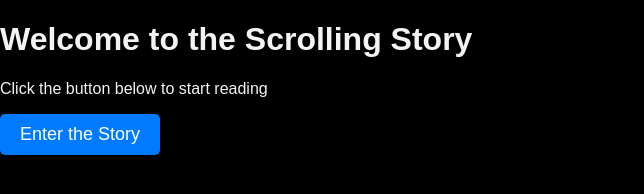
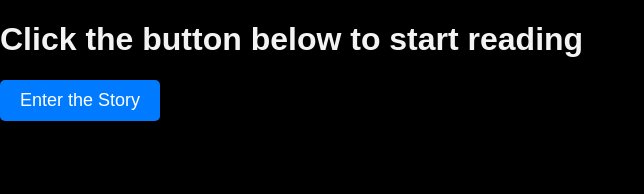
Before and after one commit to evanphoward/English195-Final, a plain HTML site: page index.html in a window 1280 px wide. Shown: the whole page, without its empty margins (0-644 px from the left). Drawn offline with Linux system fonts and the light colour scheme.

Commit message:
update index.html

```diff
--- a/index.html
+++ b/index.html
@@ -8,8 +8,7 @@
 </head>
 <body>
     <main>
-        <h1>Welcome to the Scrolling Story</h1>
-        <p>Click the button below to start reading</p>
+        <h1>Click the button below to start reading</h1>
         <a href="scrolling_story.html" class="button">Enter the Story</a>
     </main>
 </body>
```
